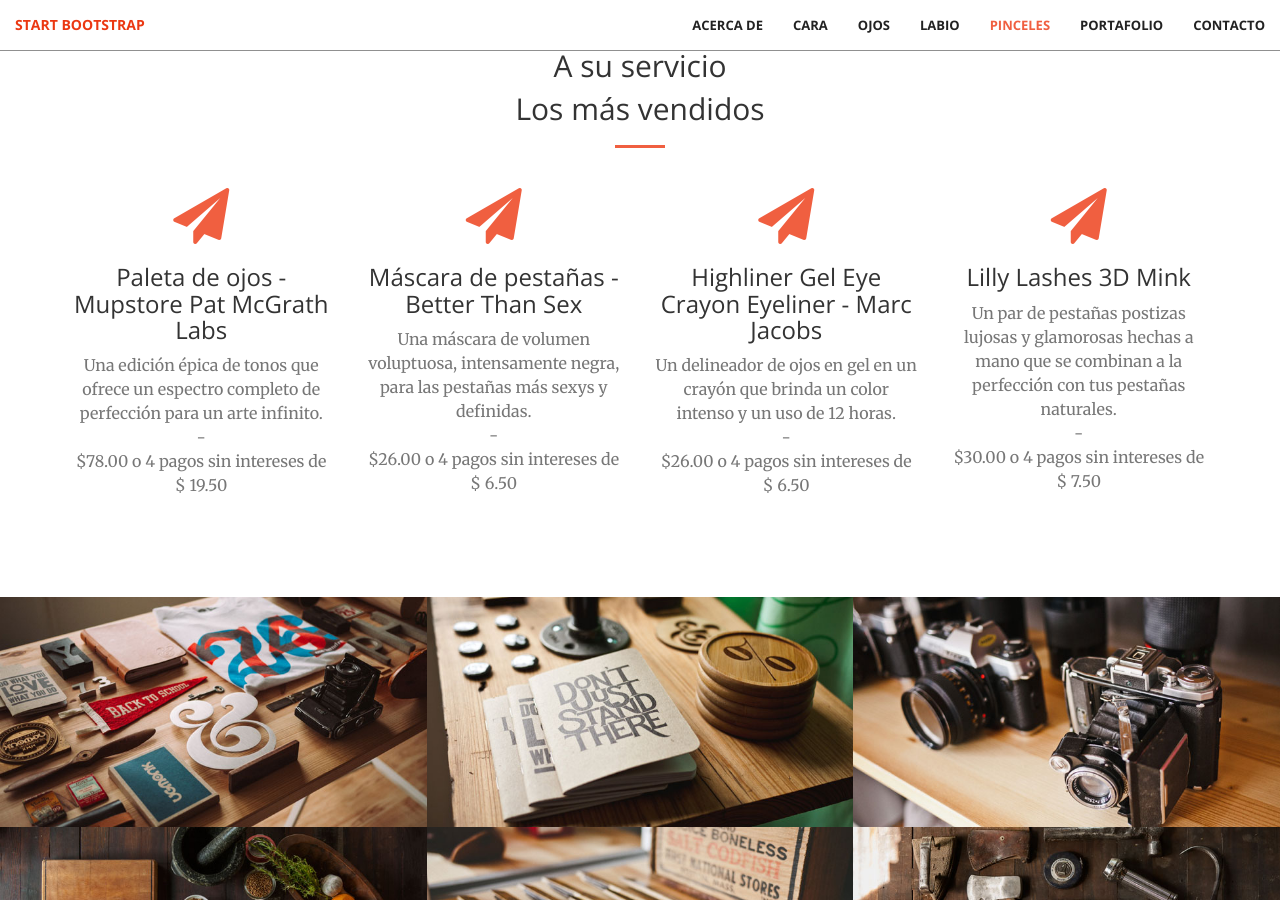
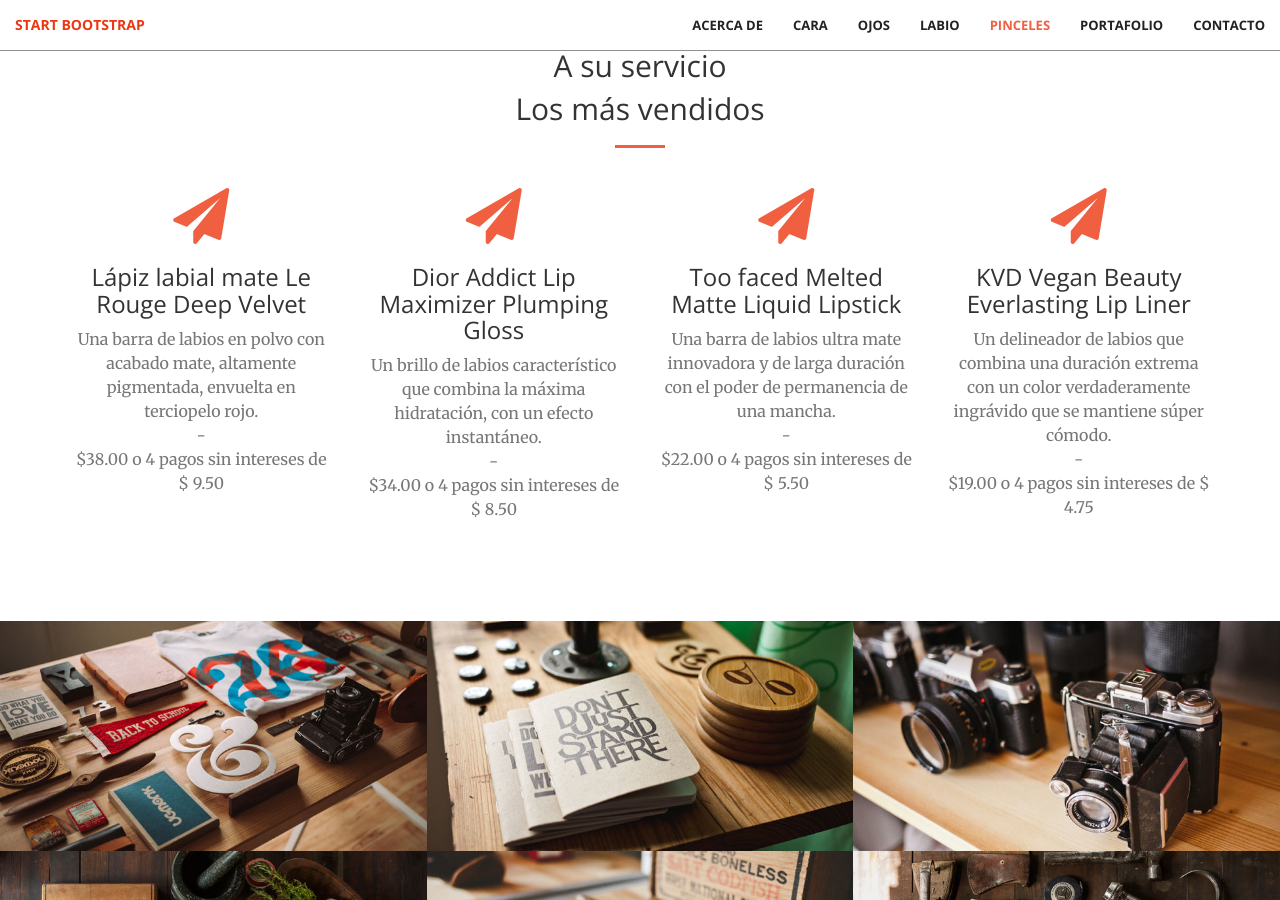
Before and after one commit to KatherineMerchanS/KatherineMerchanS.github.io, a Jekyll site: the page built from index.html, in a window 1280 px wide and 900 px high, scrolled down 3287 px. Built offline with Jekyll 4.4.1, drawn with Linux system fonts in a browser that asks for light colours.

Commit message:
Update pinceles.html

```diff
--- a/_includes/pinceles.html
+++ b/_includes/pinceles.html
@@ -13,37 +13,37 @@
             <div class="col-lg-3 col-md-6 text-center">
                 <div class="service-box">
                     <i class="fa fa-4x fa-paper-plane wow bounceIn text-primary" data-wow-delay=".1s"></i>
-                    <h3>Paleta de ojos - Mupstore Pat McGrath Labs</h3>
-                    <p class="text-muted">Una edición épica de tonos que ofrece un espectro completo de perfección para un arte infinito.</p>
+                    <h3>Lápiz labial mate Le Rouge Deep Velvet</h3>
+                    <p class="text-muted">Una barra de labios en polvo con acabado mate, altamente pigmentada, envuelta en terciopelo rojo.</p>
                     <p class="text-muted">-</p>
-                    <p class="text-muted">$78.00 o 4 pagos sin intereses de $ 19.50</p>
+                    <p class="text-muted">$38.00 o 4 pagos sin intereses de $ 9.50</p>
                 </div>
             </div>
             <div class="col-lg-3 col-md-6 text-center">
                 <div class="service-box">
                     <i class="fa fa-4x fa-paper-plane wow bounceIn text-primary" data-wow-delay=".1s"></i>
-                    <h3>Máscara de pestañas - Better Than Sex</h3>
-                    <p class="text-muted">Una máscara de volumen voluptuosa, intensamente negra, para las pestañas más sexys y definidas.</p>
+                    <h3>Dior Addict Lip Maximizer Plumping Gloss</h3>
+                    <p class="text-muted">Un brillo de labios característico que combina la máxima hidratación, con un efecto instantáneo.</p>
                     <p class="text-muted">-</p>
-                    <p class="text-muted">$26.00 o 4 pagos sin intereses de $ 6.50</p>
+                    <p class="text-muted">$34.00 o 4 pagos sin intereses de $ 8.50</p>
                 </div>
             </div>
             <div class="col-lg-3 col-md-6 text-center">
                 <div class="service-box">
                     <i class="fa fa-4x fa-paper-plane wow bounceIn text-primary" data-wow-delay=".1s"></i>
-                    <h3>Highliner Gel Eye Crayon Eyeliner - Marc Jacobs</h3>
-                    <p class="text-muted">Un delineador de ojos en gel en un crayón que brinda un color intenso y un uso de 12 horas.</p>
+                    <h3>Too faced Melted Matte Liquid Lipstick</h3>
+                    <p class="text-muted">Una barra de labios ultra mate innovadora y de larga duración con el poder de permanencia de una mancha.</p>
                     <p class="text-muted">-</p>
-                    <p class="text-muted">$26.00 o 4 pagos sin intereses de $ 6.50</p>
+                    <p class="text-muted">$22.00 o 4 pagos sin intereses de $ 5.50</p>
                 </div>
             </div>
             <div class="col-lg-3 col-md-6 text-center">
                 <div class="service-box">
                     <i class="fa fa-4x fa-paper-plane wow bounceIn text-primary" data-wow-delay=".1s"></i>
-                    <h3>Lilly Lashes 3D Mink</h3>
-                    <p class="text-muted">Un par de pestañas postizas lujosas y glamorosas hechas a mano que se combinan a la perfección con tus pestañas naturales.</p>
+                    <h3>KVD Vegan Beauty Everlasting Lip Liner</h3>
+                    <p class="text-muted">Un delineador de labios que combina una duración extrema con un color verdaderamente ingrávido que se mantiene súper cómodo.</p>
                     <p class="text-muted">-</p>
-                    <p class="text-muted">$30.00 o 4 pagos sin intereses de $ 7.50</p>
+                    <p class="text-muted">$19.00 o 4 pagos sin intereses de $ 4.75</p>
                 </div>
             </div>
         </div>
```
